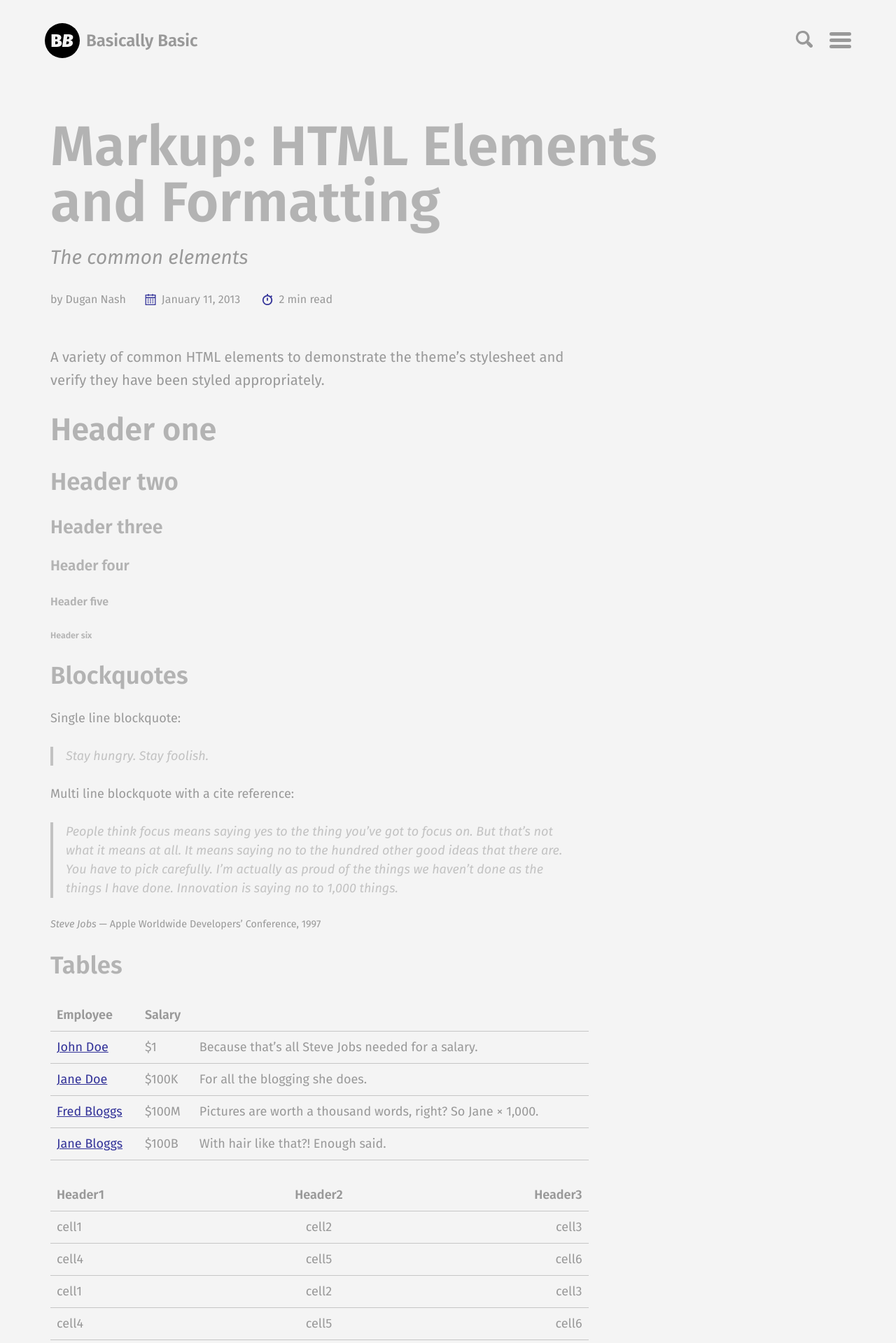
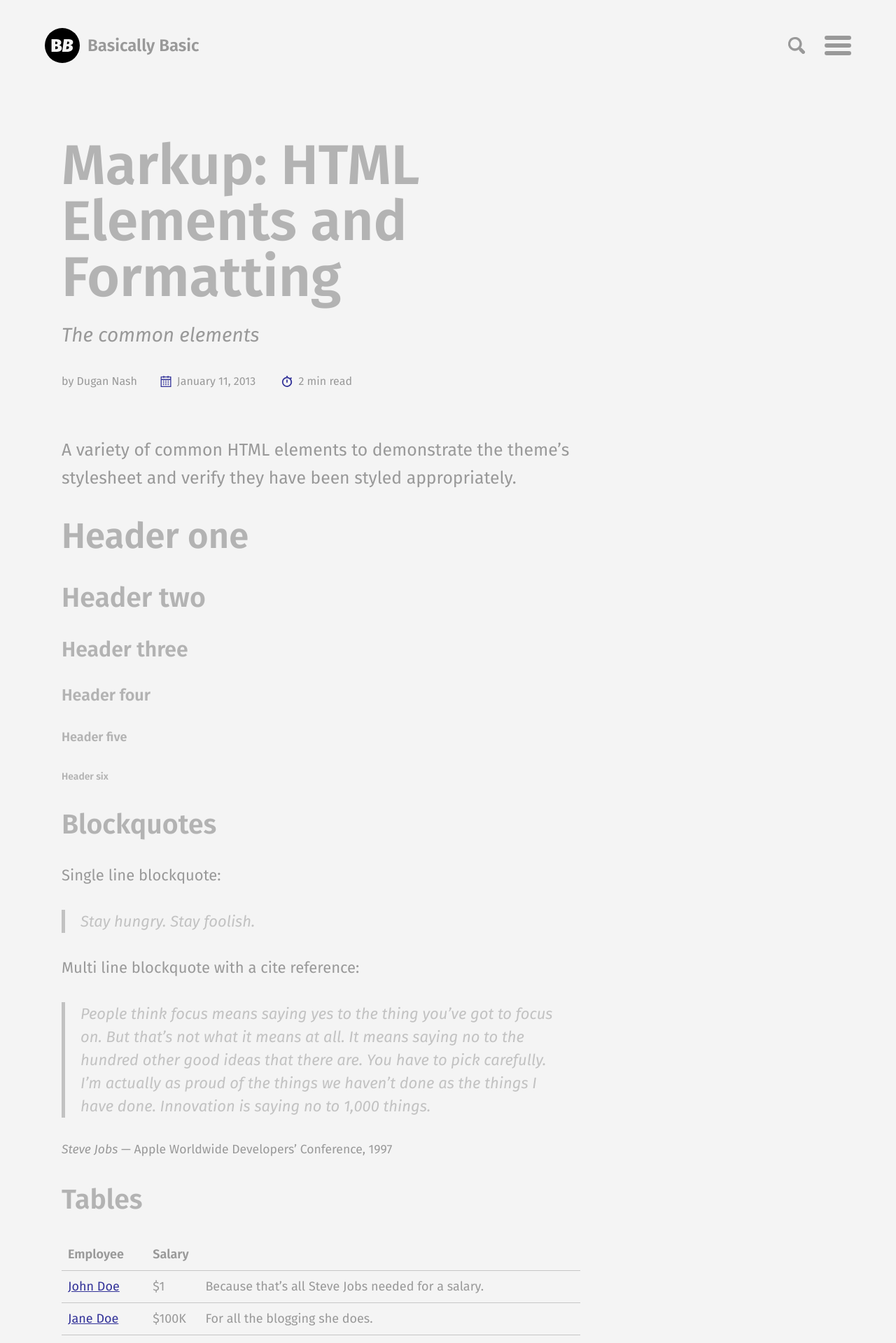
Before and after one commit to rotherleague/Rother, a Jekyll site: the page built from _posts/2013-01-11-markup-html-elements-and-formatting.md, in a window 1280 px wide. Shown: the top 1919 px of the page at 70% size. Built offline with Jekyll 4.4.1, drawn with Linux system fonts in a browser that asks for light colours; a script that is not in the unit is left out; comment, search, counter and statistics services are not loaded.

Commit message:
Update _variables.scss

```diff
--- a/_sass/basically-basic/_variables.scss
+++ b/_sass/basically-basic/_variables.scss
@@ -9,11 +9,11 @@ $large: 1024px !default;
 $xlarge: 1280px !default;
 
 /* Fluid type */
-$base-font-size: 16px !default;
+$base-font-size: 18px !default;
 $min-vw: $small !default;
 $max-vw: $xlarge !default;
-$min-font-size: 14px !default;
-$max-font-size: 18px !default;
+$min-font-size: 16px !default;
+$max-font-size: 22px !default;
 
 /* Calculate Modular Scale */
 $modular-scale-1: 1.067 !default; /* small */
```
